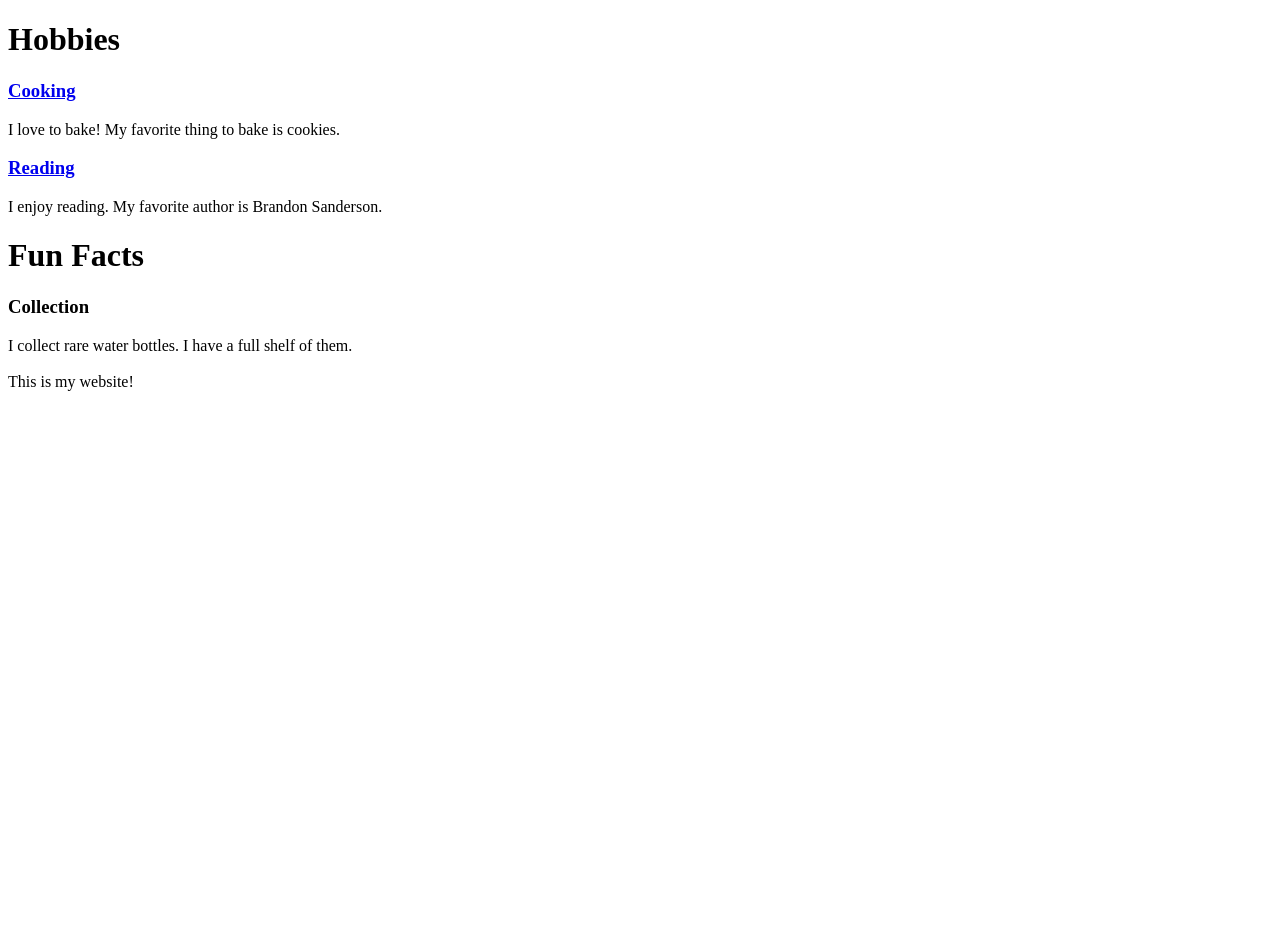
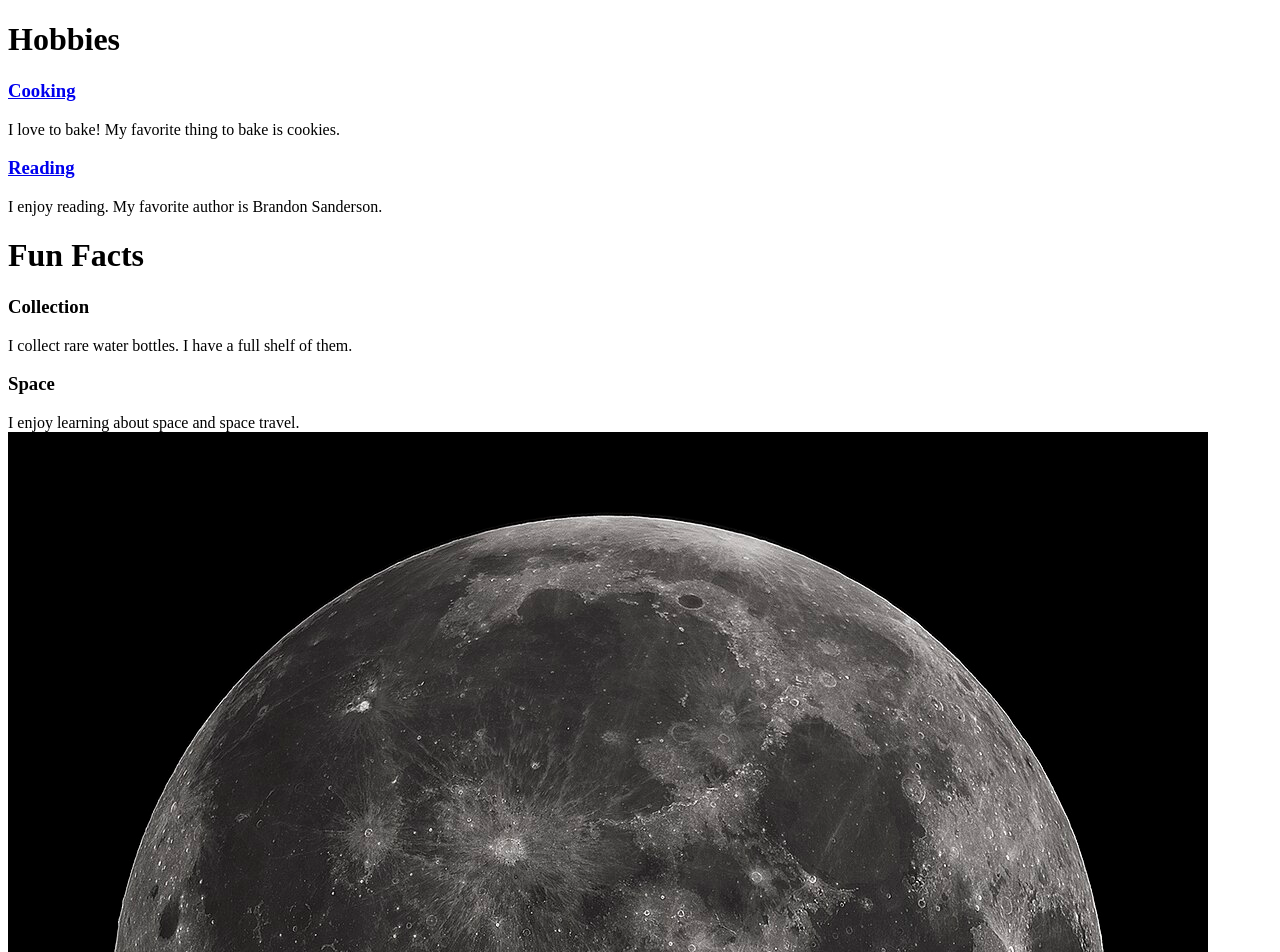
Before and after one commit to elasticEC/5970-assignment-2, a plain HTML site: page MyWebsite/index.html in a window 1280 px wide. Shown: the top 952 px of the page. Before the commit the page ends 800 px from the top, so only its background shows below. Drawn offline with Linux system fonts and the light colour scheme.

Commit message:
test submission

```diff
--- a/MyWebsite/index.html
+++ b/MyWebsite/index.html
@@ -12,7 +12,10 @@
         I enjoy reading. My favorite author is Brandon Sanderson.
         <H1>Fun Facts</H1>
         <H3>Collection</H3>
-        I collect rare water bottles. I have a full shelf of them.<br>
+        I collect rare water bottles. I have a full shelf of them.
+        <H3>Space</H3>
+        I enjoy learning about space and space travel.<br>
+        <img src="moon.jpg" alt="the moon">
         <br>This is my website!
     </BODY>
 </HTML>
```
Also changed, not shown: MyWebsite/moon.jpg (added).
